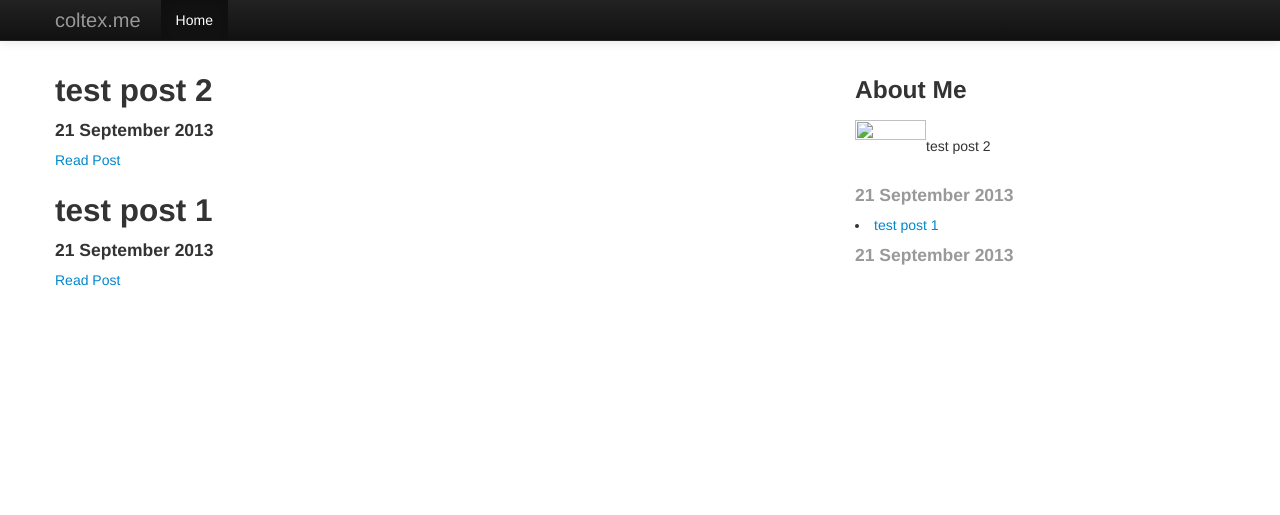
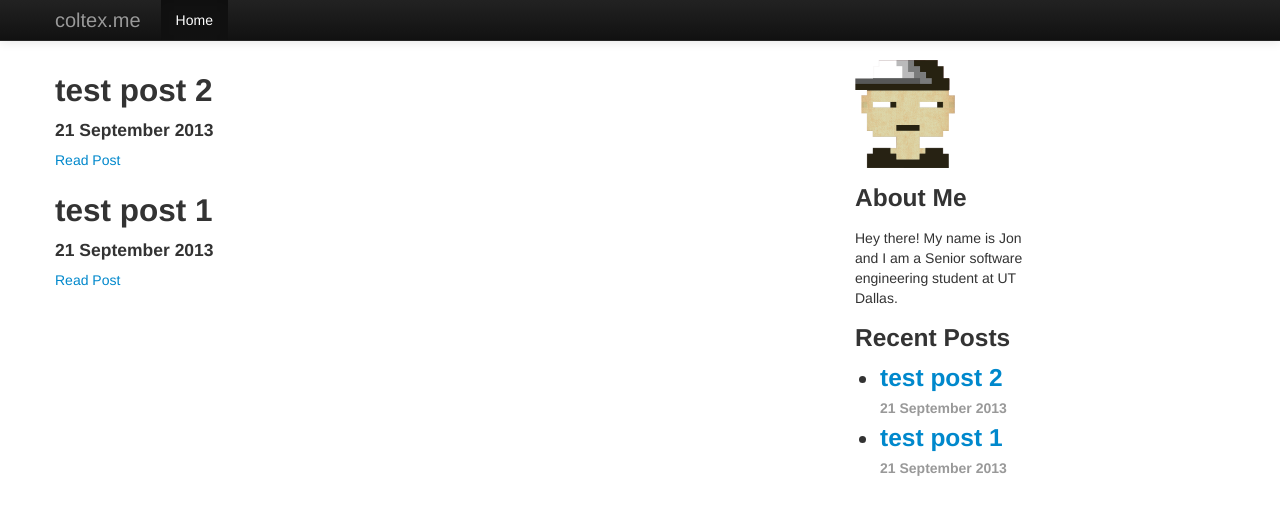
Before and after one commit to coltex/coltex.github.io, a Jekyll site: the page built from index.html, in a window 1280 px wide. Shown: the top 515 px of the page. Built offline with Jekyll 4.4.1, drawn with Linux system fonts in a browser that asks for light colours; Markdown is read by kramdown in place of the engine named in the settings; the list of posts is cut into pages by our own code.

Commit message:
Changes some stuff in the side bar to make it look nicer, addds an avatar logo thing.

```diff
--- a/_config.yml
+++ b/_config.yml
@@ -1,7 +1,7 @@
 name: coltex.me
 description: Because I am super interesting.
 
-url: "coltex.me"
+url: "http://localhost:4000"
 
 paginate: 10
 
--- a/_includes/sidebar.html
+++ b/_includes/sidebar.html
@@ -1,13 +1,15 @@
-<h3>About Me</h3>
-
-<img src="/img/sir-cattington.jpg>
+<div>
+	<img src="/img/8bitavatar.png" width="100" height="100">
+	<h3>About Me</h3>
+</div>
 
 <p>Hey there! My name is Jon and I am a Senior software engineering student at UT Dallas.</p>
 
 <h3>Recent Posts<h3>
+
 <ul>
   {% for post in site.posts limit: 5 %}
     <li><a href=" width="71" height="55"{{ post.url }}">{{ post.title }}</a></li>
-<h4 class="muted">{{ post.date | date_to_long_string }}</h4>
+	<h5 class="muted">{{ post.date | date_to_long_string }}</h5>
   {% endfor %}
 </ul>
--- a/_layouts/default.html
+++ b/_layouts/default.html
@@ -3,7 +3,7 @@
   <div class="span8">
     {{ content }}
   </div>
-  <div class="span4">
+  <div class="span2">
     {% include sidebar.html %}
   </div>
 </div>
```
Also changed, not shown: img/8bitavatar.png (added), img/sir-cattington.jpeg (deleted).
